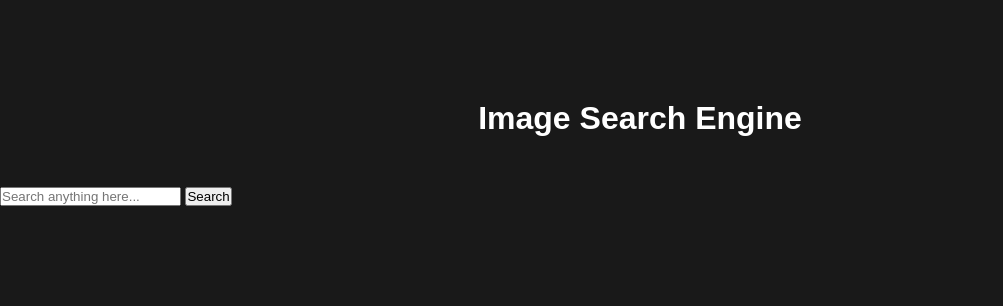
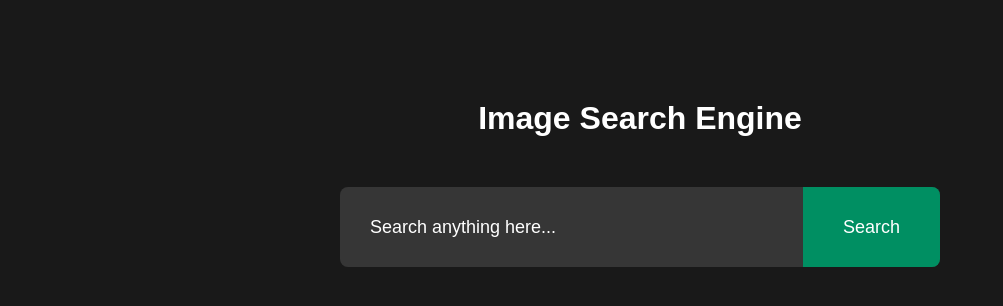
Before and after one commit to kylemngbt/image-search-engine, a plain HTML site: page index.html in a window 1280 px wide. Shown: the whole page, without its empty margins (0-1003 px from the left). Drawn offline with Linux system fonts and the light colour scheme.

Commit message:
style: modify all form content

```diff
--- a/css/styles.css
+++ b/css/styles.css
@@ -19,3 +19,43 @@ h1 {
   margin: 100px auto 50px;
   font-weight: 600;
 }
+
+form {
+  width: 90%;
+  max-width: 600px;
+  margin: auto;
+  height: 80px;
+  background: #363636;
+  display: flex;
+  align-items: center;
+  border-radius: 8px;
+}
+
+form input {
+  flex: 1;
+  height: 100%;
+  border: 0;
+  outline: 0;
+  background: transparent;
+  color: #fff;
+  font-size: 18px;
+  padding: 0 30px;
+}
+
+form button {
+  padding: 0 40px;
+  height: 100%;
+  background: #008f62;
+  color: #fff;
+  font-size: 18px;
+  border: 0;
+  outline: 0;
+  border-top-right-radius: 8px;
+  border-bottom-right-radius: 8px;
+  cursor: pointer;
+}
+
+::placeholder {
+  color: #fff;
+  font-size: 18px;
+}
```
